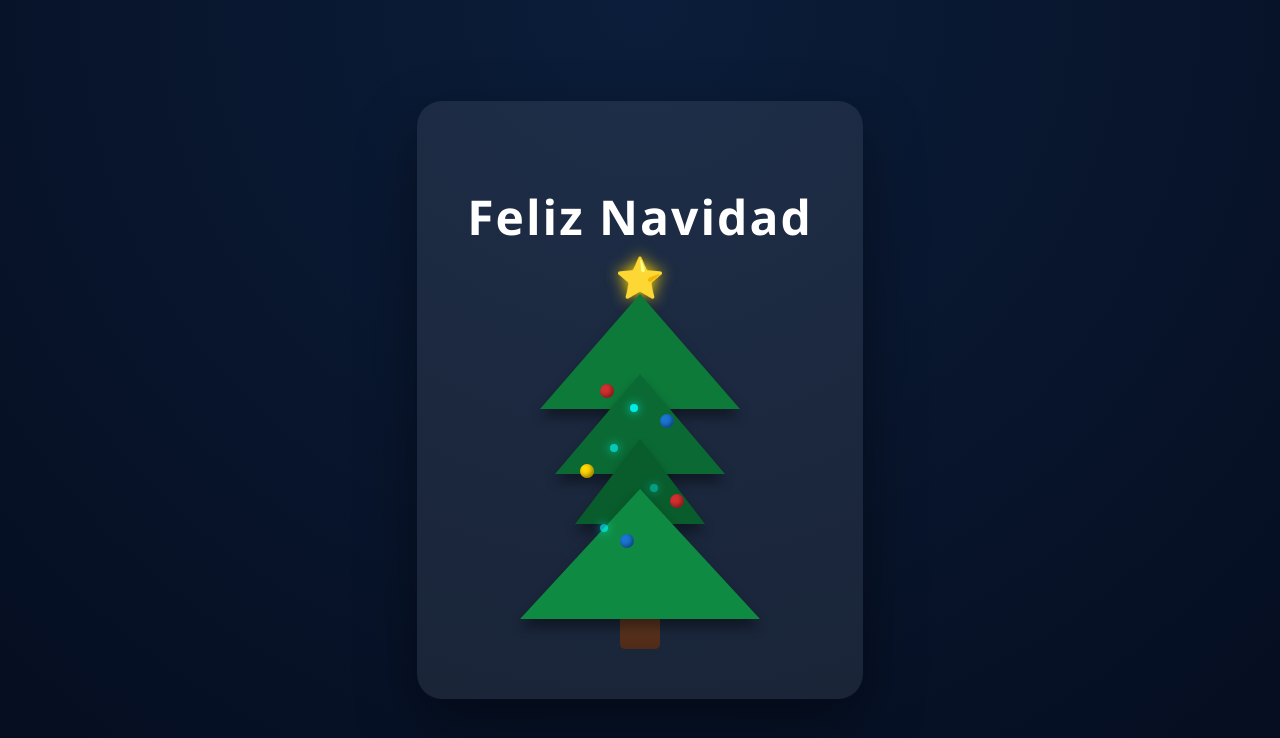
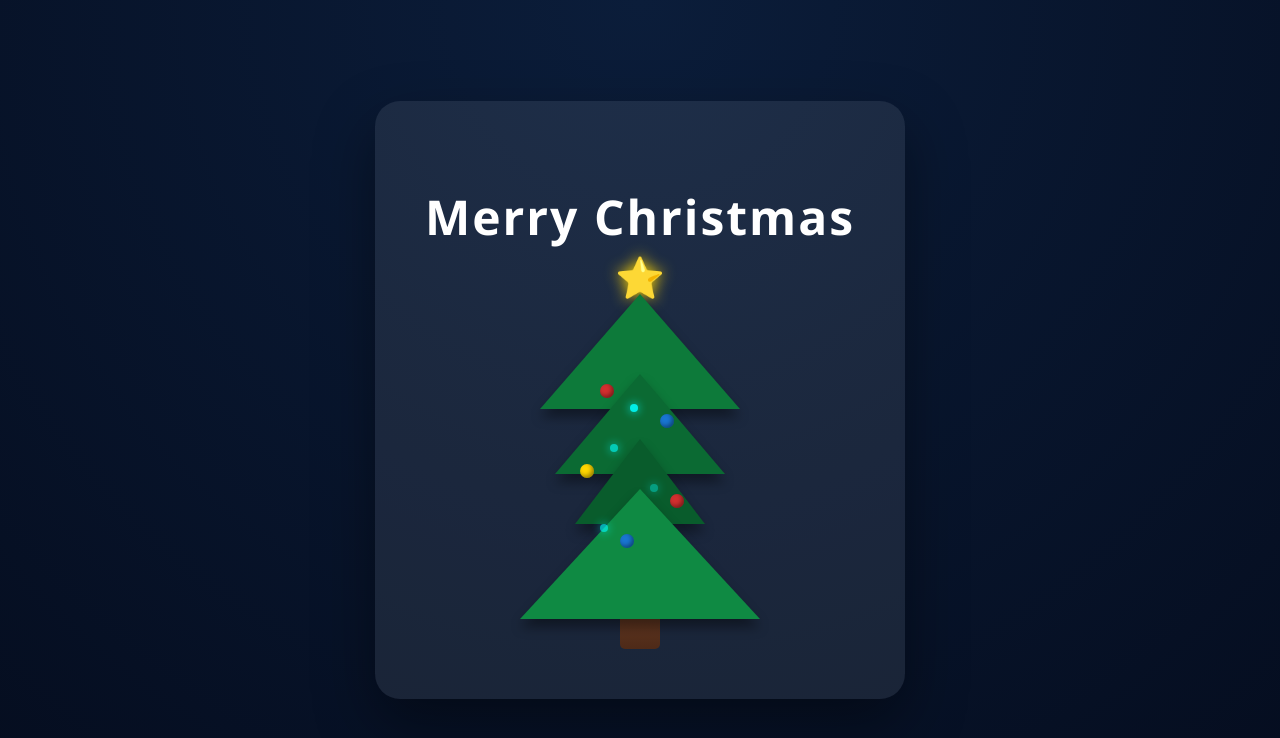
Before and after one commit to gwh84/english-christmas-card, a plain HTML site: page index.html in a window 1280 px wide. Drawn offline with Linux system fonts and the light colour scheme.

Commit message:
Add files via upload

```diff
--- a/index.html
+++ b/index.html
@@ -3,7 +3,7 @@
 <head>
 <meta charset="UTF-8">
 <meta name="viewport" content="width=device-width, initial-scale=1.0">
-<title>Feliz Navidad</title>
+<title>Merry Christmas</title>
 
 <style>
 body {
@@ -136,7 +136,7 @@ h1 {
 
 <body>
   <div class="card">
-    <h1>Feliz Navidad</h1>
+    <h1>Merry Christmas</h1>
 
     <div class="tree">
       <div class="star">⭐</div>
```
